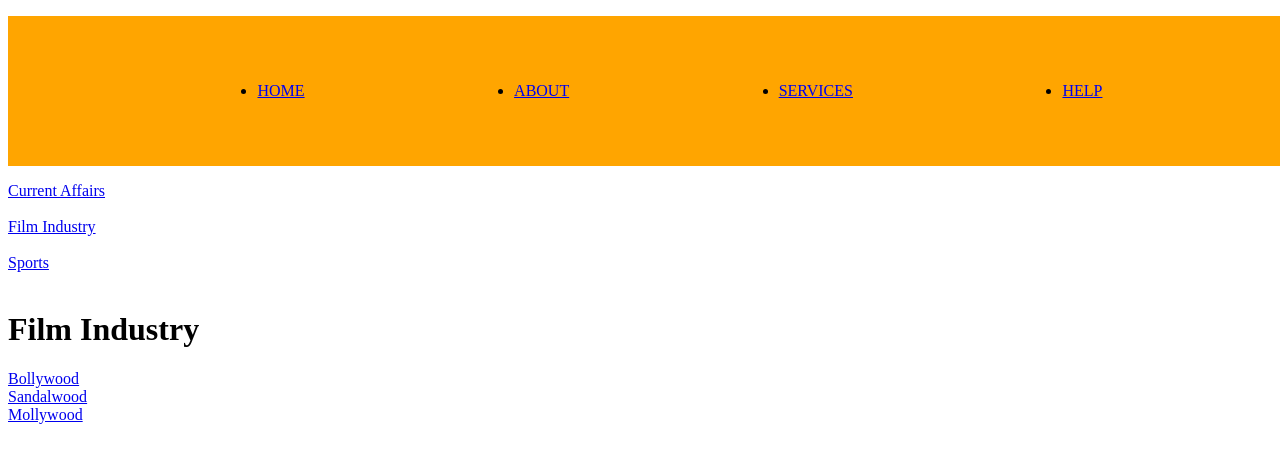
After one commit to dipspatil20/django_practice, a Django app: template Assignment Projects/Article Project/Article/Film_Industry/templates/film.html in a window 1280 px wide. The commit adds this page. Shown: the top 463 px of the page. Run offline with Django 5.2, Linux system fonts and the light colour scheme; the template is opened without the code that fills it, so the values that code supplies are empty.

Commit message:
added dynamic urls in home page

```diff
--- a/Assignment Projects/Article Project/Article/Base/templates/about.html
+++ b/Assignment Projects/Article Project/Article/Base/templates/about.html
@@ -4,8 +4,6 @@
 
     <h3>This is our About Page...</h3>
 
-    <p> <a href="{% url 'sandalwood' %}">SandalWood</a> </p>
-    <p> <a href="{% url 'mollywood' %}">MollyWood</a> </p>
-    <p> <a href="{% url 'bollywood' %}">BollyWood</a> </p>
+
 
 {% endblock  %}
--- a/Assignment Projects/Article Project/Article/Current_Affairs/urls.py
+++ b/Assignment Projects/Article Project/Article/Current_Affairs/urls.py
@@ -2,6 +2,7 @@ from django.urls import path
 from . import views
 
 urlpatterns = [
+    path('', views.current_affairs, name='current_affairs'),
     path('disaster', views.disaster,name='disaster'),
     path('national',views.national, name='national'),
     path('political', views.political, name='political')
--- a/Assignment Projects/Article Project/Article/Current_Affairs/views.py
+++ b/Assignment Projects/Article Project/Article/Current_Affairs/views.py
@@ -110,3 +110,6 @@ def national(request):
 
 def political(request):
     return render(request, 'political.html',{'context':political_data})
+
+def current_affairs(request):
+    return render(request, 'current_affairs.html')
--- /dev/null
+++ b/Assignment Projects/Article Project/Article/Film_Industry/templates/film.html
@@ -0,0 +1,15 @@
+{% extends "main.html" %}
+
+{% block content  %}
+
+ <h1>Film Industry</h1>
+
+<a href="{% url 'bollywood' %}">Bollywood</a>
+<br>
+
+<a href="{% url 'sandalwood' %}">Sandalwood</a>
+<br>
+
+<a href="{% url 'mollywood' %}">Mollywood</a>
+
+{% endblock  %}
--- a/Assignment Projects/Article Project/Article/Film_Industry/urls.py
+++ b/Assignment Projects/Article Project/Article/Film_Industry/urls.py
@@ -2,6 +2,7 @@ from django.urls import path
 from . import views
 
 urlpatterns = [
+    path('', views.film, name='film'),
     path('sandalwood', views.sandal, name='sandalwood'),
     path('mollywood', views.molly, name='mollywood'),
     path('bollywood',views.bolly, name='bollywood'),
--- a/Assignment Projects/Article Project/Article/Film_Industry/views.py
+++ b/Assignment Projects/Article Project/Article/Film_Industry/views.py
@@ -123,3 +123,6 @@ def molly(request):
 
 def bolly(request):
     return render(request,'bollywood.html',{'context':bollywood_movies})
+
+def film(request):
+    return render(request, 'film.html')
--- a/Assignment Projects/Article Project/Article/Sports/urls.py
+++ b/Assignment Projects/Article Project/Article/Sports/urls.py
@@ -2,6 +2,8 @@ from django.urls import path
 from . import views
 
 urlpatterns = [
+    path('', views.sports, name='sports'),
+
     path('chess', views.chess,name='chess'),
     path('cricket',views.cricket, name='cricket'),
     path('hocky', views.hockey, name='hockey')
--- a/Assignment Projects/Article Project/Article/Sports/views.py
+++ b/Assignment Projects/Article Project/Article/Sports/views.py
@@ -123,3 +123,6 @@ def chess(request):
 
 def hockey(request):
     return render(request,'hocky.html',{'context':hockey_data})
+
+def sports(request):
+    return render(request, 'sports.html')
--- a/Assignment Projects/Article Project/Article/templates/main.html
+++ b/Assignment Projects/Article Project/Article/templates/main.html
@@ -14,11 +14,16 @@
     <nav>
         <ul>
             <li><a href="{% url 'home' %}">HOME</a></li>
-            <li><a href="{% url 'about' %}">Film Industry</a></li>
+            <li><a href="{% url 'about' %}">ABOUT</a></li>
             <li><a href="{% url 'services' %}">SERVICES</a></li>
             <li><a href="{% url 'help' %}">HELP</a></li>
         </ul>
     </nav>
+    <a href="{% url 'current_affairs' %}">Current Affairs</a> <br><br>
+
+    <a href="{% url 'film' %}">Film Industry</a><br><br>
+
+    <a href="{% url 'sports' %}">Sports</a><br><br>
 
     {% block content %}
 
```
Also changed, not shown: Assignment Projects/Article Project/Article/Current_Affairs/templates/current_affairs.html (added, +15 -0 lines), Assignment Projects/Article Project/Article/Film_Industry/templates/allll.html (deleted, +0 -11 lines), Assignment Projects/Article Project/Article/Sports/templates/sports.html (added, +16 -0 lines).
